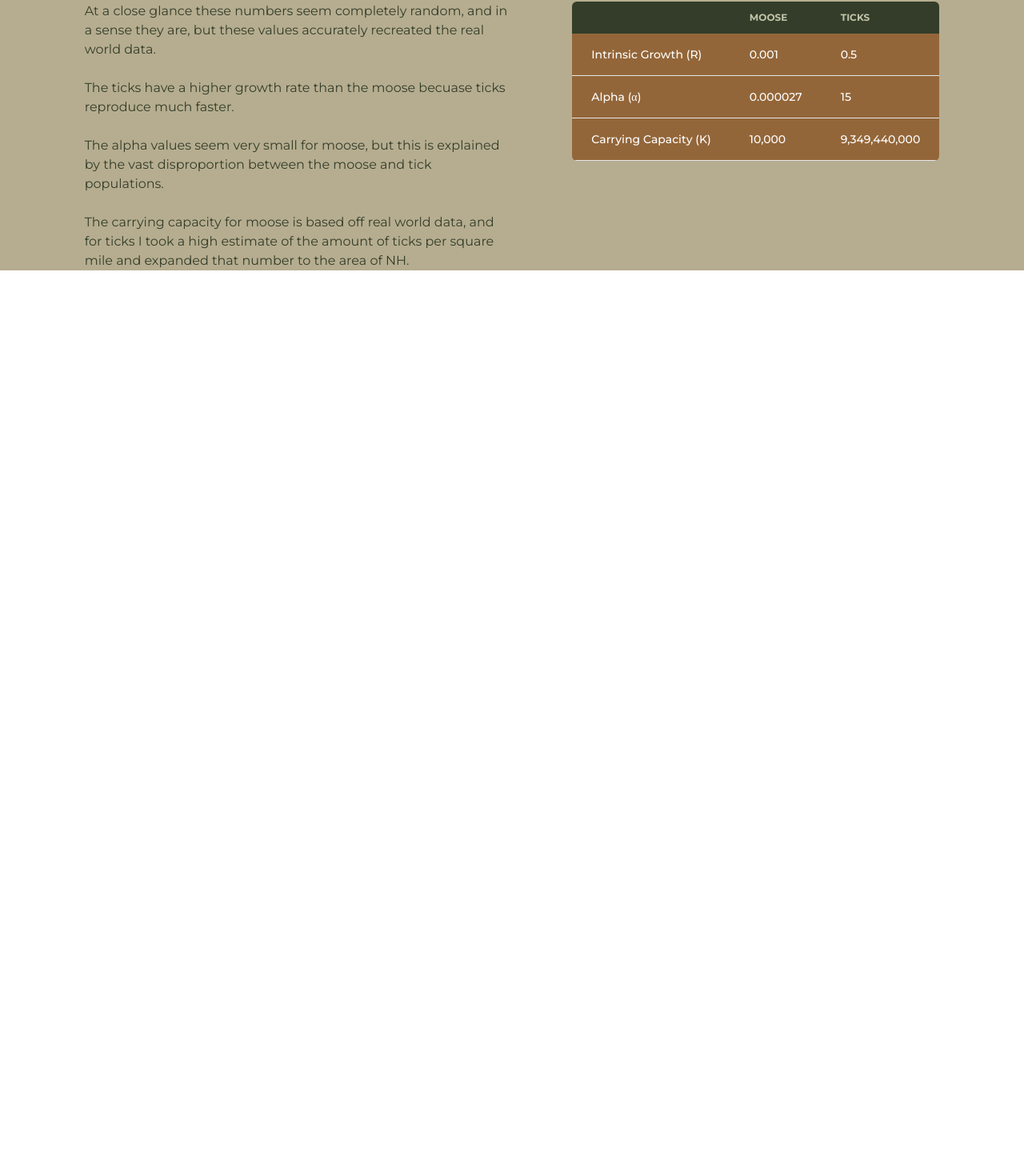
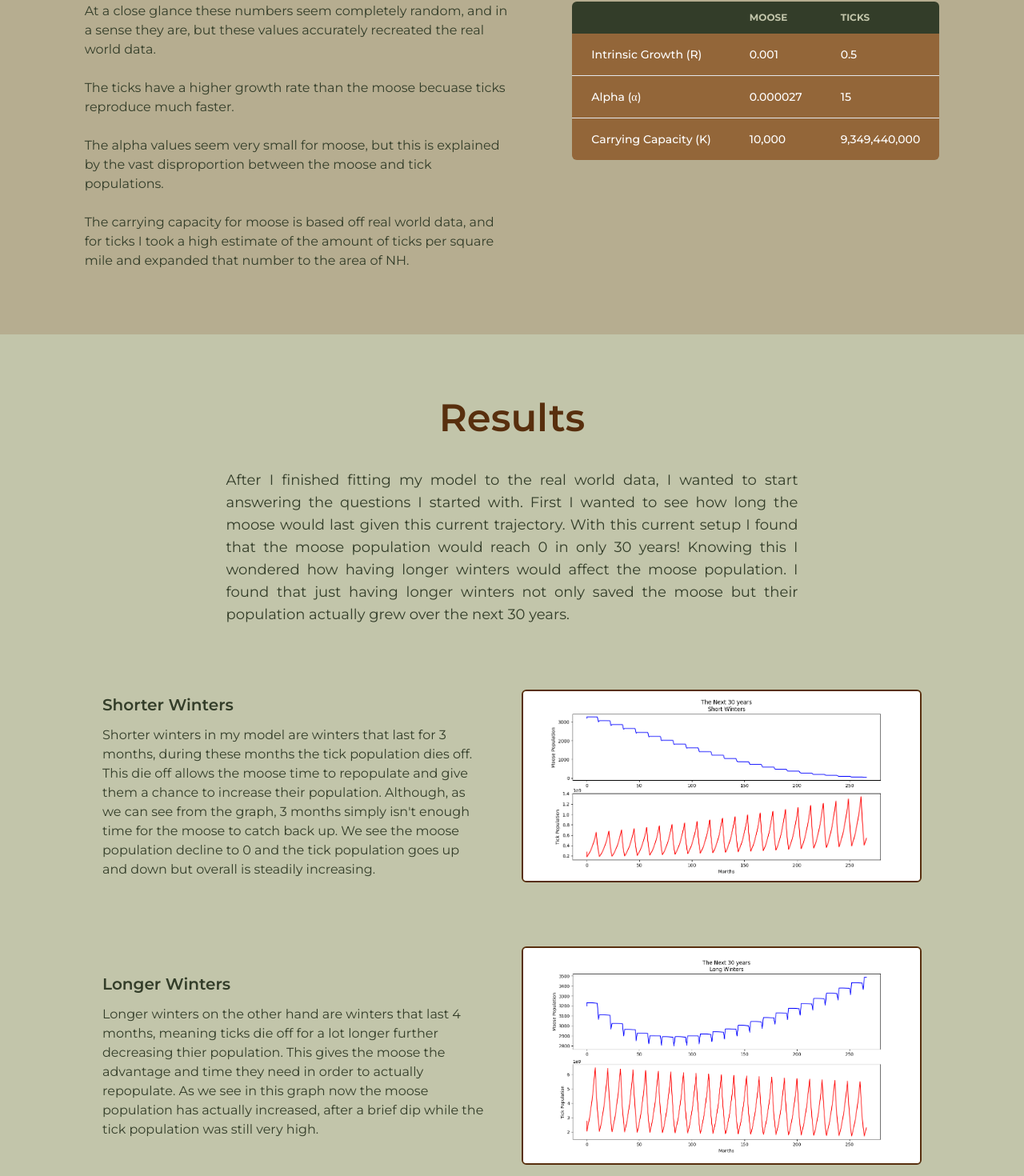
Before and after one commit to Marois2000/Lotka-Volterra, a React (Vite) app in the folder client/: page / in a window 1280 px wide. Shown: the part 3723-5193 px from the top of the page at 80% size. Before the commit the page ends 4061 px from the top, so only its background shows below. Built offline with nearby package versions, Linux system fonts and the light colour scheme.

Commit message:
results and conclusion

```diff
--- a/client/src/App.jsx
+++ b/client/src/App.jsx
@@ -3,6 +3,8 @@ import { Hero } from './sections/hero'
 import { Introduction } from './sections/introduction'
 import { ModelDesc } from './sections/modeldesc'
 import { DataFit } from './sections/datafit'
+import { Results } from './sections/results'
+import { Conclusion } from './sections/conclusion'
 
 function App() {
 
@@ -12,6 +14,8 @@ function App() {
       <Introduction />
       <ModelDesc />
       <DataFit />
+      <Results />
+      <Conclusion />
     </div>
   )
 }
--- /dev/null
+++ b/client/src/sections/conclusion.jsx
@@ -0,0 +1,24 @@
+/**
+ * @author Tyler Marois
+ */
+import React from "react";
+
+export const Conclusion = () => {
+    return (
+        <div className="w-full flex flex-col justify-center items-center bg-neutral-200 pb-10" title="conclusion">
+            <h2 className="text-5xl text-brown-300 font-montserrat font-semibold text-center mt-10">Conclusion</h2>
+            <p className="w-[60ch] text-green-300 font-montserrat mt-10 text-justify text-lg">
+                From our findings we see that the moose population will die off in 30 years given our current trajectory. It is important
+                to understand that this model is <strong><u>only</u></strong> focusing on moose population in competetion with the winter tick population. There may be
+                many more factors that boost the moose populations that may lessen the affect the ticks have on the moose population. <br /><br />
+
+                What this model does show us is how much of an affect ticks can have on the moose population when they are the only factor we are looking at.
+                Researchers believe this is a key factor driving moose populations down in New Hampshire. So, this gives us a valuable insight into where the
+                moose population might be headed. <br /><br />
+
+                Knowing what we do about climate change making winters shorter and shorter, this tells us that if we don't do something about that soon we may lose our moose for good.
+                If we can bring New Hampshires winters back to their normal length we can keep the tick populations at bay and give our moose a fighting chance!
+            </p>
+        </div>
+    )
+}
--- a/client/src/sections/datafit.jsx
+++ b/client/src/sections/datafit.jsx
@@ -8,7 +8,7 @@ import mydata from "../../img/1994-2016.png";
 
 export const DataFit = () => {
     return(
-        <div className="w-full flex flex-col justify-center items-center bg-neutral-200" title="datafit">
+        <div className="w-full flex flex-col justify-center items-center bg-neutral-200 pb-20" title="datafit">
             <h2 className="text-5xl text-brown-300 font-montserrat font-semibold text-center m-20">Data Fitting</h2>
             <div className="w-[90%] flex justify-center items-start gap-20">
                 <div className="flex flex-col justify-center">
@@ -79,7 +79,7 @@ export const DataFit = () => {
                                 </td>
                             </tr>
 
-                            <tr class="border-b bg-brown-100">
+                            <tr class=" bg-brown-100">
                                 <th scope="row" class="px-6 py-4 font-medium text-white whitespace-nowrap">
                                     Carrying Capacity (K)
                                 </th>
--- /dev/null
+++ b/client/src/sections/results.jsx
@@ -0,0 +1,46 @@
+/**
+ * @author Tyler Marois
+ */
+import React from "react";
+import { ParagraphHeader } from "../components/paragraphheader";
+import shortWinters from "../../img/Next30_ShortWinters.png";
+import longWinters from "../../img/Next30_longWinters.png"
+
+export const Results = () => {
+    return (
+        <div className="w-full flex flex-col justify-center items-center pb-10" title="results">
+            <h2 className="text-5xl text-brown-300 font-montserrat font-semibold text-center mt-20">Results</h2>
+            <p className="w-[60ch] text-green-300 font-montserrat mt-10 text-justify text-lg">
+                After I finished fitting my model to the real world data, I wanted to start answering the questions I started with.
+                First I wanted to see how long the moose would last given this current trajectory. With this current setup I found that
+                the moose population would reach 0 in only 30 years! Knowing this I wondered how having longer winters would affect the moose
+                population. I found that just having longer winters not only saved the moose but their population actually grew over the next 30 years.
+            </p>
+
+            <div className="flex justify-between items-center w-[80%] mt-20">
+                <div className="flex flex-col justify-center items-start">
+                    <ParagraphHeader text="Shorter Winters"/>
+                    <p className="w-[45ch] text-green-300 font-montserrat mt-3">
+                        Shorter winters in my model are winters that last for 3 months, during these months the tick population dies off.
+                        This die off allows the moose time to repopulate and give them a chance to increase their population. Although,
+                        as we can see from the graph, 3 months simply isn't enough time for the moose to catch back up. We see the
+                        moose population decline to 0 and the tick population goes up and down but overall is steadily increasing.
+                    </p>
+                </div>
+                <img className="w-[500px] rounded-md border-2 border-brown-300" src={shortWinters} alt="Graph showing moose and tick populations over 30 years" />
+            </div>
+
+            <div className="flex justify-between items-center w-[80%] mt-20">
+                <div className="flex flex-col justify-center items-start">
+                    <ParagraphHeader text="Longer Winters"/>
+                    <p className="w-[45ch] text-green-300 font-montserrat mt-3">
+                        Longer winters on the other hand are winters that last 4 months, meaning ticks die off for a lot longer further decreasing
+                        thier population. This gives the moose the advantage and time they need in order to actually repopulate. As we see in this
+                        graph now the moose population has actually increased, after a brief dip while the tick population was still very high.
+                    </p>
+                </div>
+                <img className="w-[500px] rounded-md border-2 border-brown-300" src={longWinters} alt="Graph showing moose and tick populations over 30 years" />
+            </div>
+        </div>
+    )
+}
```
Also changed, not shown: client/img/Next30_LongWinters.png (added), client/img/Next30_ShortWinters.png (added).
